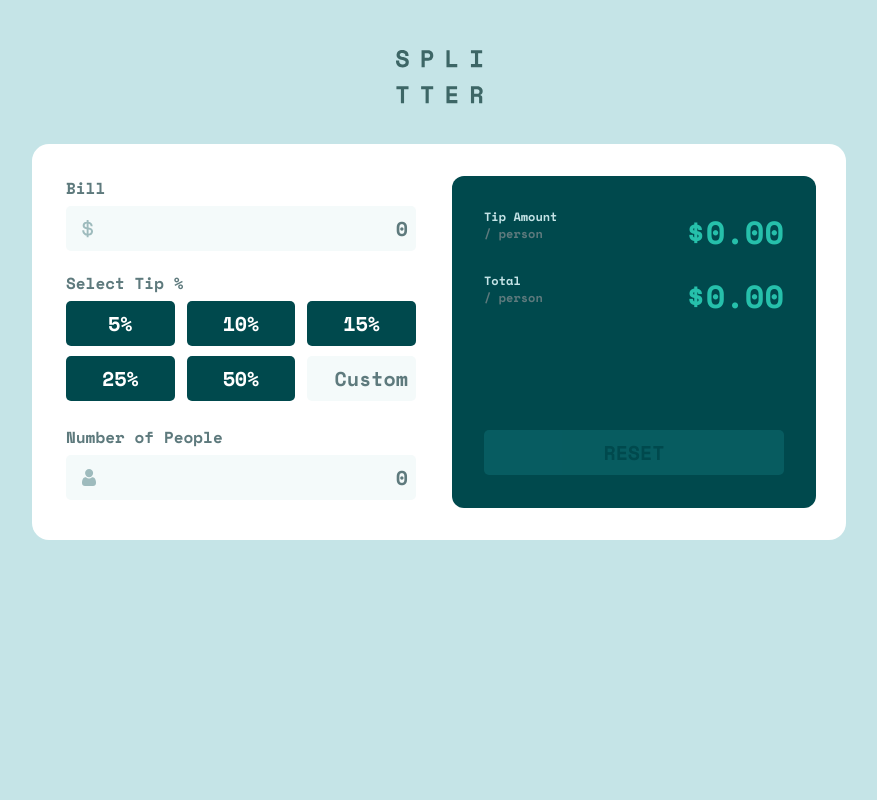
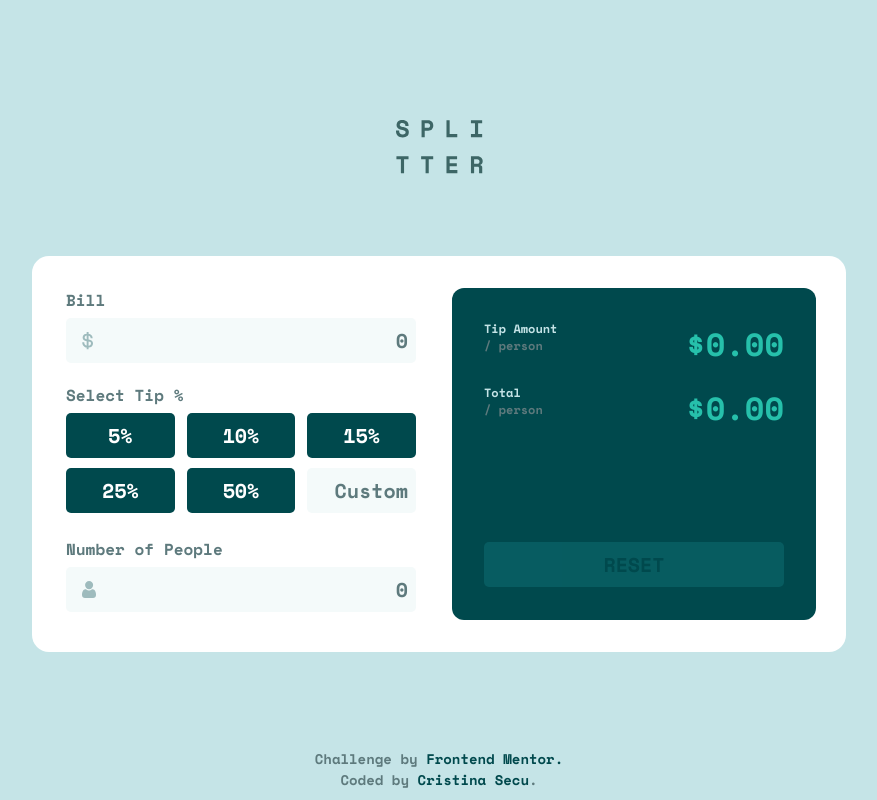
Before and after one commit to crsecu/Tip-Calculator-App, a React (Create React App) app: page / in a window 1280 px wide. Shown: the whole page, without its empty margins (201-1078 px from the left). Built offline with nearby package versions, Linux system fonts and the light colour scheme; the HTML template or start-up script is replaced by a standard one.

Commit message:
add footer

```diff
--- a/src/App.js
+++ b/src/App.js
@@ -5,6 +5,7 @@ import Button from "./components/button";
 import Results from "./components/results";
 import logo from "./images/logo.svg";
 import { eventWrapper } from "@testing-library/user-event/dist/utils";
+import Footer from "./components/footer";
 
 function App() {
   const [bill, setBill] = useState({
@@ -120,14 +121,18 @@ function App() {
   //this is the function that determine whether the reset button is enabled/disabled
   const isResetButtonDisabled = () => {
     let isDisabled = true;
-    if(bill.billAmount >= 1  || bill.numberOfPeople >= 1 || bill.selectedTip >= 1) {
+    if (
+      bill.billAmount >= 1 ||
+      bill.numberOfPeople >= 1 ||
+      bill.selectedTip >= 1
+    ) {
       isDisabled = false;
     } else {
       isDisabled = true;
     }
 
     return isDisabled;
-  }
+  };
 
   console.log("print tips", calculateTips());
   // display results
@@ -174,10 +179,7 @@ function App() {
                 preventKeyPress(event);
               }}
             />
-          <label
-            className="tip-calc__label selectTip"
-            htmlFor="selectTip"
-          >
+            <label className="tip-calc__label selectTip" htmlFor="selectTip">
               Select Tip %
             </label>
             <br></br>
@@ -305,6 +307,7 @@ function App() {
             </button>
           </div>
         </div>
+        <Footer/>
     </div>
   );
 }
--- /dev/null
+++ b/src/components/footer.js
@@ -0,0 +1,14 @@
+import React from "react";
+import "../styles/footer.css"
+
+export default function Footer() {
+  return (
+    <div className="tip_calc__footer">
+      Challenge by {" "}
+      <a href="https://www.frontendmentor.io?ref=challenge" target="_blank" className="tip_calc__footer-link">
+        Frontend Mentor. <br/>
+      </a>
+       {" "}Coded by <a href="https://www.linkedin.com/in/cristina-secu/" className="tip_calc__footer-link">Cristina Secu</a>.
+    </div>
+  );
+}
--- a/src/index.css
+++ b/src/index.css
@@ -20,6 +20,9 @@
   --empty-state: hsl(183, 79%, 24%);
 }
 
+body, html {
+  height: 100%;
+}
 body {
   margin: 0;
   font-family: "Space Mono", monospace;
@@ -49,6 +52,10 @@ input[type="number"] {
   color: var(--label);
 }
 
+button {
+  cursor: pointer;
+}
+
 button:active {
   background-color: var(--active-state);
   color: var(--dark-green);
@@ -56,6 +63,7 @@ button:active {
 
 input {
   text-align: right;
+  cursor: pointer;
 }
 
 button:focus,
--- a/src/styles/App.css
+++ b/src/styles/App.css
@@ -16,6 +16,7 @@ body {
 
 .tip-calc-wrapper {
   display: flex;
+  flex-direction: column;
   justify-content: center;
   align-items: center;
 }
@@ -29,16 +30,14 @@ body {
   margin-top: 20px;
 }
 
-@media screen and (max-width: 600px) {
-  body {
-    background-color: pink;
+@media screen and (min-width: 820px) {
+  .tip-calc-wrapper {
+    height: 100vh;
   }
 }
 
-@media screen and (min-width: 992px) {
-  body {
-    /* background-color: rgb(221, 12, 183); */
-  }
+@media screen and (min-width: 1025px) {
+
 
   .tip-calc {
     display: flex;
@@ -55,4 +54,15 @@ body {
   .tip-calc__label {
     margin-bottom: 6px;
   }
+
+
 }
+
+@media screen and (min-width: 1280px) {
+  .tip-calc {
+    margin-top: 16rem;
+  }
+  .tip-calc__logo {
+    top: 120px;
+  }
+}
--- a/src/styles/button.css
+++ b/src/styles/button.css
@@ -50,13 +50,12 @@
   color: var(--dark-green);
 }
 
-@media screen and (min-width: 992px) {
+@media screen and (min-width: 1025px) {
   .tip-calc__button-container .tip-calc__button {
     width: calc(33.33% - 8px);
   }
 
   .tip-calc__reset-button {
-    margin-top: 110px;;
-
+    margin-top: 110px;
   }
 }
--- /dev/null
+++ b/src/styles/footer.css
@@ -0,0 +1,15 @@
+.tip_calc__footer {
+    text-align: center;
+    margin-top: auto;
+    font-size: 0.875rem;
+    padding: 10px;
+}
+
+.tip_calc__footer-link {
+    text-decoration: none;
+    color: var(--dark-green);
+}
+
+.tip_calc__footer-link:visited {
+    color: var(--dark-green);
+}
--- a/src/styles/results.css
+++ b/src/styles/results.css
@@ -31,7 +31,7 @@
   font-size: 1.5rem;
 }
 
-@media screen and (min-width: 992px) {
+@media screen and (min-width: 1025px) {
   .tip-calc__results {
     width: 300px;
     margin: 32px 0;
```
Also changed, not shown: src/components/billDetails.js (+6 -2 lines). Lines whose indentation alone changed are shown as unchanged.
